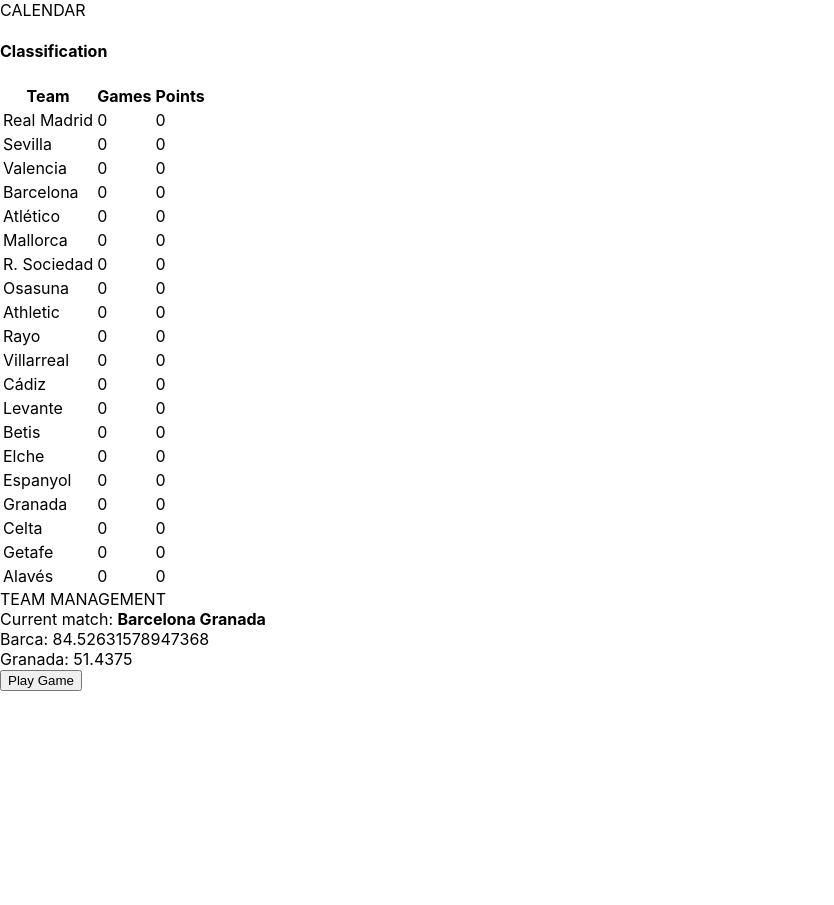
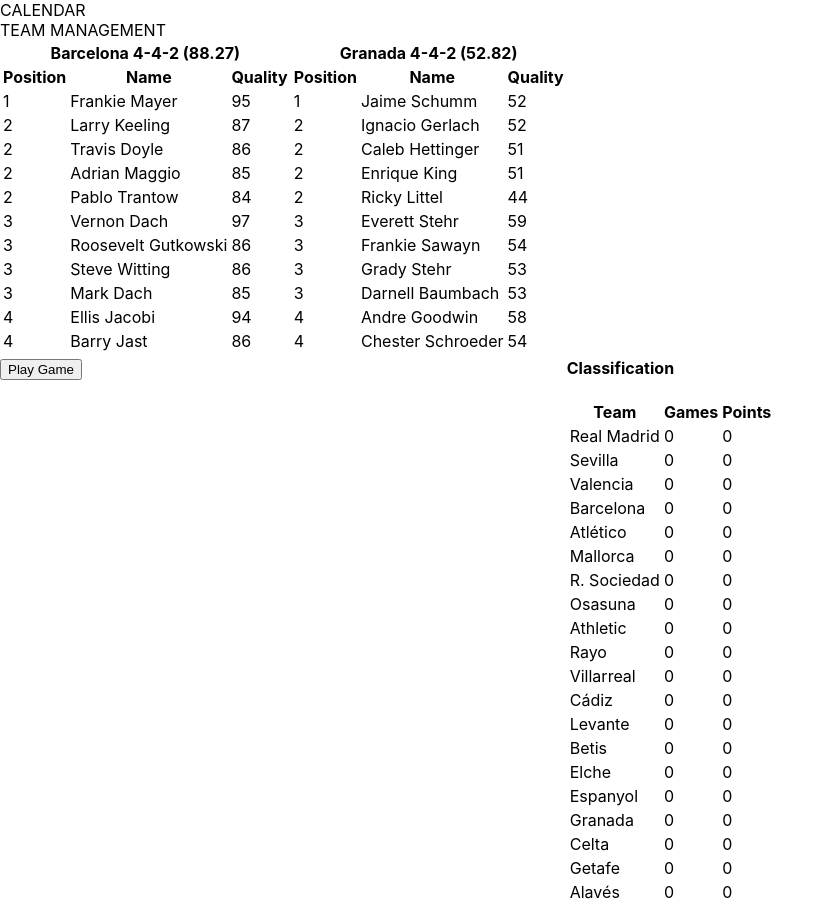
Before and after one commit to pearpages/pcfutbol, a React (Create React App) app: page / in a window 1280 px wide. Shown: the whole page, without its empty margins (0-834 px from the left). Before the commit the page ends 800 px from the top, so only its background shows below. Built offline with nearby package versions, Linux system fonts and the light colour scheme.

Commit message:
wip: teams formations

```diff
--- a/package.json
+++ b/package.json
@@ -44,5 +44,8 @@
       "last 1 firefox version",
       "last 1 safari version"
     ]
+  },
+  "devDependencies": {
+    "prettier": "^2.4.0"
   }
 }
--- a/src/App.tsx
+++ b/src/App.tsx
@@ -1,21 +1,17 @@
 import React, { useState } from "react";
-import { Match } from './lib/Match';
-import { Squad } from './lib/Squad';
 import { Game } from "./lib/Game";
-import { Classification } from './Classification';
+import { Classification } from "./Classification";
+import { CurrentMatch } from "./CurrentMatch";
 
 import "./App.css";
 
-const game = new Game({playerTeam: 'Barcelona'});
+const game = new Game({ playerTeam: "Barcelona" });
 
 type Screen = "RESULT" | "PREMATCH";
 
 function App() {
   const [jornada, setJornada] = useState(0);
   const [screen, setScreen] = useState<Screen>("PREMATCH");
-
-  const currentMatch = game.getPlayerMatch(jornada);
-  const rivalName = Match.of(currentMatch).getRival(game.getPlayerTeam().name);
 
   const playGame = () => {
     game.playJornada(jornada);
@@ -24,35 +20,29 @@
 
   const nextGame = () => {
     setJornada(jornada + 1);
-    setScreen('PREMATCH');
-  }
+    setScreen("PREMATCH");
+  };
 
   return (
     <div className="App">
       <div>CALENDAR</div>
-      <div>
-        <Classification teams={game.teams.getAll()} />
-      </div>
       <div>TEAM MANAGEMENT</div>
-      <div>
-        <div>
-          Current match: <strong>{currentMatch.join(" ")}</strong>
-        </div>
-        <div>
-          <div>Barca: {Squad.of(game.getPlayerTeam().players).calculateSquadAverage()}</div>
-          <div>
-            {rivalName}: {Squad.of(game.teams.getSquad(rivalName)).calculateSquadAverage()}
-          </div>
-        </div>
+      <div style={{ display: "inline-block" }}>
+        <CurrentMatch game={game} jornadaNumber={jornada} />
         {screen === "PREMATCH" ? (
-          <button onClick={playGame}>Play Game</button>
+          <>
+            <br />
+            <button onClick={playGame}>Play Game</button>
+          </>
         ) : (
           <div>
             RESULT: {game.getPlayerTeam().lastResult}
-            <br/><button onClick={nextGame}>NEXT</button>
+            <br />
+            <button onClick={nextGame}>NEXT</button>
           </div>
         )}
       </div>
+      <Classification teams={game.teams.getAll()} />
     </div>
   );
 }
--- a/src/Classification/Classification.tsx
+++ b/src/Classification/Classification.tsx
@@ -6,7 +6,7 @@
   const teams = originalTeams.slice().sort((a, b) => b.points - a.points);
 
   return (
-    <div>
+    <div style={{ display: "inline-block" }}>
       <h4>Classification</h4>
       <table>
         <thead>
--- /dev/null
+++ b/src/CurrentMatch/CurrentMatch.tsx
@@ -0,0 +1,48 @@
+import React from "react";
+
+import { Eleven } from "./Eleven";
+import { Game } from "../lib/Game";
+import { Match } from "../lib/Match";
+import { Squad } from "../lib/Squad";
+import { Team } from "../lib/Team";
+import { Team as TeamType } from "../lib/createTeams";
+
+function getDescription(
+  team: TeamType,
+  players: ReturnType<typeof Squad.of>
+): string {
+  return `${team.name} ${team.tactic} (${players.averageToFixed2()})`;
+}
+
+export function CurrentMatch({
+  game,
+  jornadaNumber,
+}: {
+  game: Game;
+  jornadaNumber: number;
+}) {
+  const currentMatch = game.getPlayerMatch(jornadaNumber);
+  const rivalName = Match.of(currentMatch).getRival(game.getPlayerTeam().name);
+  const rivalTeam = Team.of(game.teams.getTeam(rivalName));
+  const playerTeam = Team.of(game.getPlayerTeam());
+
+  const playersOfTheGame = Squad.of(playerTeam.pickFormation());
+  const rivalPlayersOfTheGame = Squad.of(rivalTeam.pickFormation());
+
+  return (
+    <>
+      <div style={{ display: "inline-block" }}>
+        <Eleven
+          description={getDescription(game.getPlayerTeam(), playersOfTheGame)}
+          players={playersOfTheGame.get()}
+        />
+      </div>
+      <div style={{ display: "inline-block" }}>
+        <Eleven
+          description={getDescription(rivalTeam.get(), rivalPlayersOfTheGame)}
+          players={rivalPlayersOfTheGame.get()}
+        />
+      </div>
+    </>
+  );
+}
--- /dev/null
+++ b/src/CurrentMatch/Eleven/Eleven.tsx
@@ -0,0 +1,34 @@
+import React from "react";
+import { Player } from "../../lib/models";
+
+export function Eleven({
+  description,
+  players,
+}: {
+  description: string;
+  players: Player[];
+}) {
+  return (
+    <table>
+      <thead>
+        <tr>
+          <th colSpan={3}>{description}</th>
+        </tr>
+        <tr>
+          <th>Position</th>
+          <th>Name</th>
+          <th>Quality</th>
+        </tr>
+      </thead>
+      <tbody>
+        {players.map((player) => (
+          <tr key={player.id}>
+            <td>{player.position}</td>
+            <td>{player.name}</td>
+            <td>{player.quality}</td>
+          </tr>
+        ))}
+      </tbody>
+    </table>
+  );
+}
--- /dev/null
+++ b/src/CurrentMatch/Eleven/index.ts
@@ -0,0 +1 @@
+export * from "./Eleven";
--- /dev/null
+++ b/src/CurrentMatch/index.ts
@@ -0,0 +1 @@
+export * from './CurrentMatch';
--- a/src/lib/Game.ts
+++ b/src/lib/Game.ts
@@ -1,14 +1,23 @@
 import type { Match } from "./createMatches";
-import type { Team, TeamName } from "./createTeams";
+import type { Team as TeamType, TeamName } from "./createTeams";
 import { Matches } from "./Matches";
 import { Squad } from "./Squad";
 import { Teams } from "./Teams";
+import { Team } from "./Team";
 
 class Game {
   teams: Teams;
   matches: Matches;
   playerTeam: TeamName;
-  constructor({teams, matches, playerTeam}: {teams?: Teams, matches?: Matches, playerTeam: TeamName}) {
+  constructor({
+    teams,
+    matches,
+    playerTeam,
+  }: {
+    teams?: Teams;
+    matches?: Matches;
+    playerTeam: TeamName;
+  }) {
     this.teams = teams || new Teams();
     this.matches = matches || new Matches();
     this.playerTeam = playerTeam;
@@ -16,33 +25,35 @@
 
   playJornada(jornadaNumber: number) {
     const jornada = this.matches.getJornada(jornadaNumber);
-    jornada.forEach(match => {
+    jornada.forEach((match) => {
       const homeTeam = this.teams.getTeam(match[0]);
+      const homeFormation = Team.of(homeTeam).pickFormation();
       const awayTeam = this.teams.getTeam(match[1]);
+      const awayFormation = Team.of(awayTeam).pickFormation();
 
-      const qualityHome = Squad.of(homeTeam!.players).calculateSquadAverage();
-      const qualityAway = Squad.of(awayTeam!.players).calculateSquadAverage();
+      const qualityHome = Squad.of(homeFormation).calculateSquadAverage();
+      const qualityAway = Squad.of(awayFormation).calculateSquadAverage();
 
       homeTeam!.games++;
       awayTeam!.games++;
       if (qualityHome > qualityAway) {
         homeTeam!.points = homeTeam!.points + 3;
-        homeTeam!.lastResult = 'WON';
-        awayTeam!.lastResult = 'LOST';
+        homeTeam!.lastResult = "WON";
+        awayTeam!.lastResult = "LOST";
       } else {
         awayTeam!.points = awayTeam!.points + 3;
-        awayTeam!.lastResult = 'WON';
-        homeTeam!.lastResult = 'LOST';
+        awayTeam!.lastResult = "WON";
+        homeTeam!.lastResult = "LOST";
       }
-    })
+    });
   }
 
-  getPlayerTeam(): Team {
-    return this.teams.getTeam('Barcelona');
+  getPlayerTeam(): TeamType {
+    return this.teams.getTeam(this.playerTeam);
   }
 
   getPlayerMatches(): Match[] {
-    return this.matches.getTeamMatches("Barcelona");
+    return this.matches.getTeamMatches(this.playerTeam);
   }
 
   getPlayerMatch(jornada: number): Match {
--- a/src/lib/Squad.ts
+++ b/src/lib/Squad.ts
@@ -1,19 +1,25 @@
-import type { Player, Position } from './models';
-import type { Tactic } from './createTeams';
+import type { Player, Position } from "./models";
+import type { Tactic } from "./createTeams";
 
 function getBestPlayers(players: Player[], position: Position): Player[] {
-  return players.filter(player => player.position === position).sort((a, b) => b.quality - a.quality);
+  return players
+    .filter((player) => player.position === position)
+    .sort((a, b) => b.quality - a.quality);
 }
 
 const Squad: {
   of: (players: Player[]) => {
-    calculateSquadAverage: () => number,
-    pickBest11: (tactic: Tactic) => Player[]
-  }
-
+    calculateSquadAverage: () => number;
+    pickBest11: (tactic: Tactic) => Player[];
+    averageToFixed2: () => string;
+    get: () => Player[];
+  };
 } = {
   of(players: Player[]) {
     return {
+      get() {
+        return players;
+      },
       calculateSquadAverage(): number {
         const totalQuality = players.reduce(
           (total, player) => total + player.quality,
@@ -21,18 +27,28 @@
         );
         return totalQuality / players.length;
       },
+      averageToFixed2(): string {
+        return Number(this.calculateSquadAverage()).toFixed(2);
+      },
       pickBest11(tactic: Tactic): Player[] {
-        const [defendersNumber, midfieldersNumber, attackersNumber] = tactic.split('-');
+        const [defendersNumber, midfieldersNumber, attackersNumber] =
+          tactic.split("-");
 
         let eleven = [...getBestPlayers(players, 1).slice(0, 1)];
-        eleven = eleven.concat(getBestPlayers(players, 2).slice(0, Number(defendersNumber)));
-        eleven = eleven.concat(getBestPlayers(players, 3).slice(0, Number(midfieldersNumber)));
-        eleven = eleven.concat(getBestPlayers(players, 4).slice(0, Number(attackersNumber)));
+        eleven = eleven.concat(
+          getBestPlayers(players, 2).slice(0, Number(defendersNumber))
+        );
+        eleven = eleven.concat(
+          getBestPlayers(players, 3).slice(0, Number(midfieldersNumber))
+        );
+        eleven = eleven.concat(
+          getBestPlayers(players, 4).slice(0, Number(attackersNumber))
+        );
 
         return eleven;
-      }
-    }
+      },
+    };
   },
-}
+};
 
 export { Squad };
--- /dev/null
+++ b/src/lib/Team.ts
@@ -0,0 +1,18 @@
+import { Team as TeamType } from "./createTeams";
+import { Player } from "./models";
+import { Squad } from "./Squad";
+
+const Team = {
+  of(team: TeamType) {
+    return {
+      get() {
+        return team;
+      },
+      pickFormation(): Player[] {
+        return Squad.of(team.players).pickBest11(team.tactic);
+      },
+    };
+  },
+};
+
+export { Team };
--- a/src/lib/Teams.ts
+++ b/src/lib/Teams.ts
@@ -1,4 +1,4 @@
-import { Player } from './models';
+import { Player } from "./models";
 import { createTeams, Team, TeamName } from "./createTeams";
 
 class Teams {
```
Also changed, not shown: 2 other files (tests, documents, lock files or other folders).
